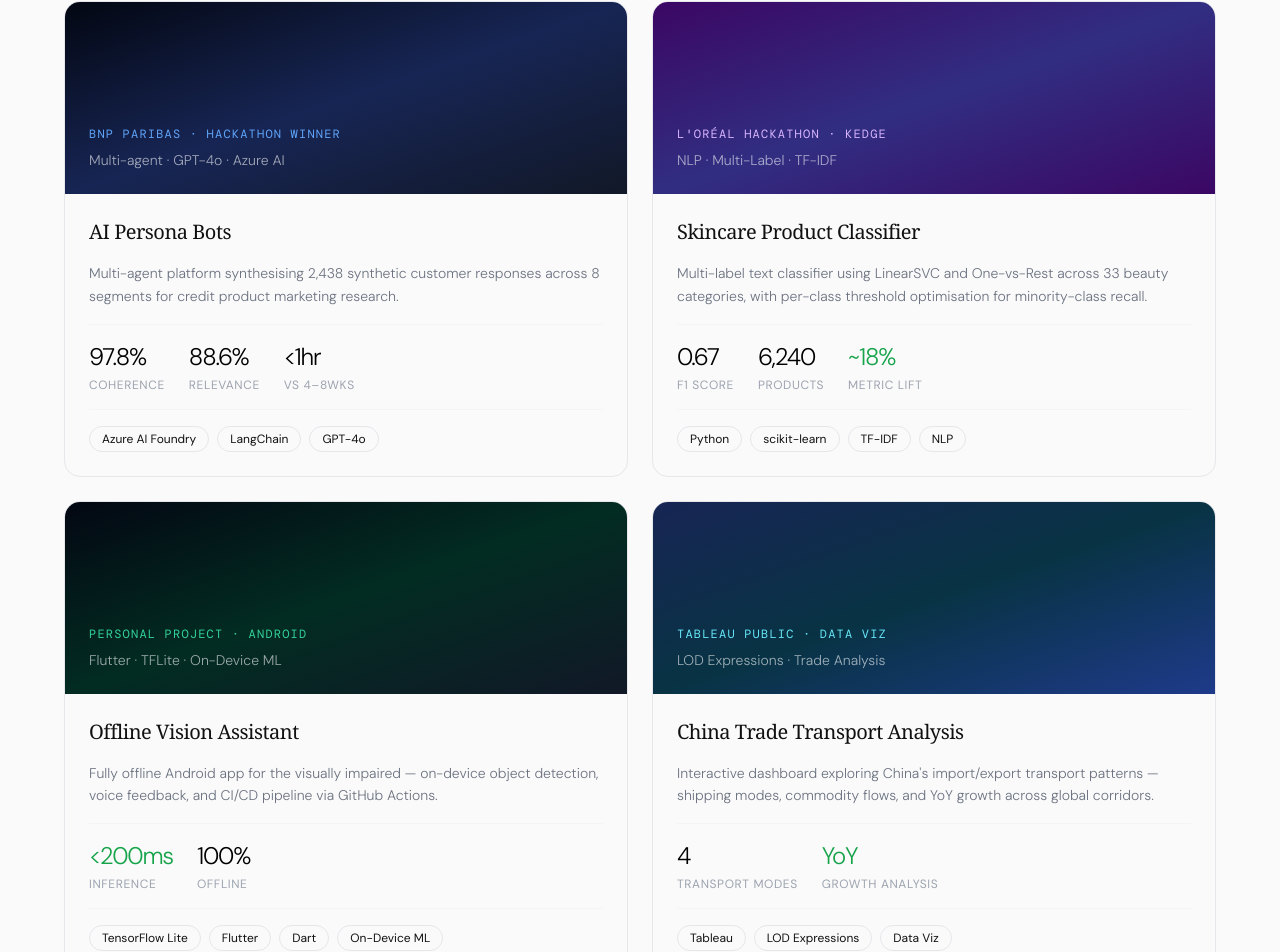
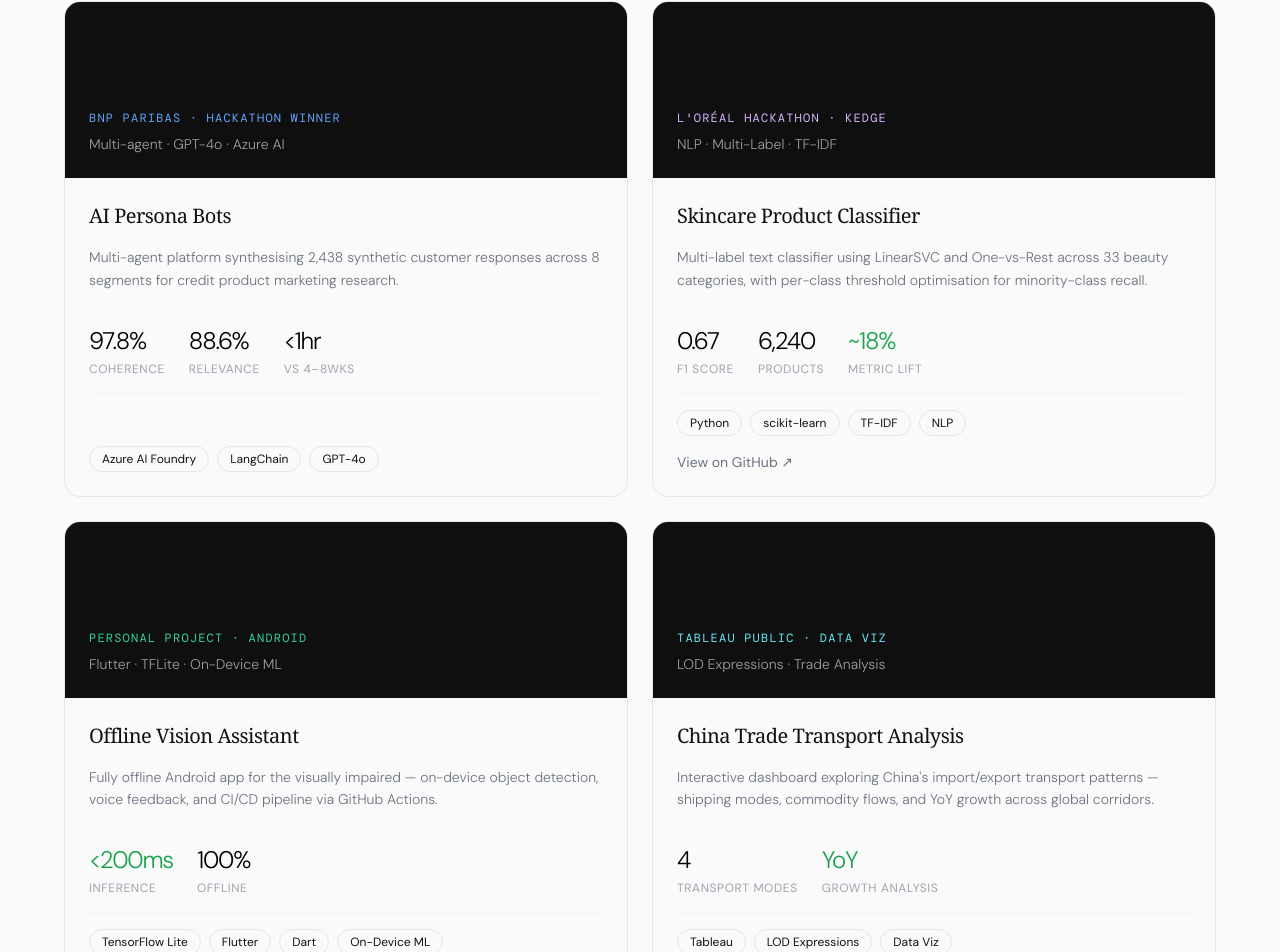
Before and after one commit to deepayans/portfolio, a Next.js app: page / in a window 1280 px wide. Shown: the part 2636-3588 px from the top of the page. Built offline with nearby package versions, Linux system fonts and the light colour scheme; a web font is replaced by a local one.

Commit message:
Refactor project cards layout and styles

```diff
--- a/app/page.tsx
+++ b/app/page.tsx
@@ -174,16 +174,16 @@ export default function Portfolio() {
           <h2 className="text-sm font-mono text-gray-400 uppercase tracking-widest mb-12 md:mb-16 border-b border-gray-200 pb-4">Applied Projects &amp; Hackathons</h2>
         </FadeIn>
 
-        <div className="grid grid-cols-1 md:grid-cols-2 gap-6 md:gap-6">
+        <div className="grid grid-cols-1 md:grid-cols-2 gap-6">
 
           {/* BNP Paribas */}
-          <FadeIn delay={0.1}>
-            <div className="group border border-gray-200 rounded-2xl overflow-hidden hover:border-gray-400 transition-colors duration-300">
-              <div className="relative h-48 bg-gradient-to-br from-gray-950 via-blue-950 to-gray-900 flex flex-col justify-end p-6">
+          <FadeIn delay={0.1} className="h-full">
+            <div className="group border border-gray-200 rounded-2xl overflow-hidden hover:border-gray-400 transition-colors duration-300 flex flex-col h-full">
+              <div className="h-44 bg-[#0f0f0f] flex flex-col justify-end p-6 shrink-0">
                 <div className="text-xs font-mono text-blue-400 uppercase tracking-widest mb-2">BNP Paribas · Hackathon Winner</div>
                 <div className="text-white font-light text-sm opacity-60">Multi-agent · GPT-4o · Azure AI</div>
               </div>
-              <div className="p-6 space-y-4">
+              <div className="p-6 flex flex-col flex-1 gap-4">
                 <h3 className="text-xl font-serif tracking-tight">AI Persona Bots</h3>
                 <p className="text-gray-500 font-light text-sm leading-relaxed">
                   Multi-agent platform synthesising 2,438 synthetic customer responses across 8 segments for credit product marketing research.
@@ -202,7 +202,7 @@ export default function Portfolio() {
                     <div className="text-xs text-gray-400 uppercase tracking-wider mt-1">vs 4–8wks</div>
                   </div>
                 </div>
-                <div className="flex flex-wrap gap-2">
+                <div className="flex flex-wrap gap-2 mt-auto">
                   <span className="px-3 py-1 text-xs border border-gray-200 rounded-full">Azure AI Foundry</span>
                   <span className="px-3 py-1 text-xs border border-gray-200 rounded-full">LangChain</span>
                   <span className="px-3 py-1 text-xs border border-gray-200 rounded-full">GPT-4o</span>
@@ -212,13 +212,13 @@ export default function Portfolio() {
           </FadeIn>
 
           {/* L'Oréal */}
-          <FadeIn delay={0.2}>
-            <div className="group border border-gray-200 rounded-2xl overflow-hidden hover:border-gray-400 transition-colors duration-300">
-              <div className="relative h-48 bg-gradient-to-br from-purple-950 via-indigo-900 to-purple-950 flex flex-col justify-end p-6">
+          <FadeIn delay={0.2} className="h-full">
+            <div className="group border border-gray-200 rounded-2xl overflow-hidden hover:border-gray-400 transition-colors duration-300 flex flex-col h-full">
+              <div className="h-44 bg-[#0f0f0f] flex flex-col justify-end p-6 shrink-0">
                 <div className="text-xs font-mono text-purple-300 uppercase tracking-widest mb-2">{"L'Oréal Hackathon · KEDGE"}</div>
                 <div className="text-white font-light text-sm opacity-60">NLP · Multi-Label · TF-IDF</div>
               </div>
-              <div className="p-6 space-y-4">
+              <div className="p-6 flex flex-col flex-1 gap-4">
                 <h3 className="text-xl font-serif tracking-tight">Skincare Product Classifier</h3>
                 <p className="text-gray-500 font-light text-sm leading-relaxed">
                   Multi-label text classifier using LinearSVC and One-vs-Rest across 33 beauty categories, with per-class threshold optimisation for minority-class recall.
@@ -243,18 +243,21 @@ export default function Portfolio() {
                   <span className="px-3 py-1 text-xs border border-gray-200 rounded-full">TF-IDF</span>
                   <span className="px-3 py-1 text-xs border border-gray-200 rounded-full">NLP</span>
                 </div>
+                <a href="https://github.com/deepayans/Multi-Label-Classification-for-Skincare-Products" target="_blank" rel="noreferrer" className="inline-flex items-center gap-1 text-sm text-gray-500 hover:text-black transition-colors mt-auto">
+                  View on GitHub ↗
+                </a>
               </div>
             </div>
           </FadeIn>
 
           {/* Vision Assistant */}
-          <FadeIn delay={0.3}>
-            <div className="group border border-gray-200 rounded-2xl overflow-hidden hover:border-gray-400 transition-colors duration-300">
-              <div className="relative h-48 bg-gradient-to-br from-gray-950 via-emerald-950 to-gray-900 flex flex-col justify-end p-6">
+          <FadeIn delay={0.3} className="h-full">
+            <div className="group border border-gray-200 rounded-2xl overflow-hidden hover:border-gray-400 transition-colors duration-300 flex flex-col h-full">
+              <div className="h-44 bg-[#0f0f0f] flex flex-col justify-end p-6 shrink-0">
                 <div className="text-xs font-mono text-emerald-400 uppercase tracking-widest mb-2">Personal Project · Android</div>
                 <div className="text-white font-light text-sm opacity-60">Flutter · TFLite · On-Device ML</div>
               </div>
-              <div className="p-6 space-y-4">
+              <div className="p-6 flex flex-col flex-1 gap-4">
                 <h3 className="text-xl font-serif tracking-tight">Offline Vision Assistant</h3>
                 <p className="text-gray-500 font-light text-sm leading-relaxed">
                   Fully offline Android app for the visually impaired — on-device object detection, voice feedback, and CI/CD pipeline via GitHub Actions.
@@ -275,18 +278,21 @@ export default function Portfolio() {
                   <span className="px-3 py-1 text-xs border border-gray-200 rounded-full">Dart</span>
                   <span className="px-3 py-1 text-xs border border-gray-200 rounded-full">On-Device ML</span>
                 </div>
+                <a href="https://github.com/deepayans/SLM-APK-Blind-App" target="_blank" rel="noreferrer" className="inline-flex items-center gap-1 text-sm text-gray-500 hover:text-black transition-colors mt-auto">
+                  View on GitHub ↗
+                </a>
               </div>
             </div>
           </FadeIn>
 
           {/* Tableau */}
-          <FadeIn delay={0.4}>
-            <div className="group border border-gray-200 rounded-2xl overflow-hidden hover:border-gray-400 transition-colors duration-300">
-              <div className="relative h-48 bg-gradient-to-br from-blue-950 via-cyan-950 to-blue-900 flex flex-col justify-end p-6">
+          <FadeIn delay={0.4} className="h-full">
+            <div className="group border border-gray-200 rounded-2xl overflow-hidden hover:border-gray-400 transition-colors duration-300 flex flex-col h-full">
+              <div className="h-44 bg-[#0f0f0f] flex flex-col justify-end p-6 shrink-0">
                 <div className="text-xs font-mono text-cyan-300 uppercase tracking-widest mb-2">Tableau Public · Data Viz</div>
                 <div className="text-white font-light text-sm opacity-60">LOD Expressions · Trade Analysis</div>
               </div>
-              <div className="p-6 space-y-4">
+              <div className="p-6 flex flex-col flex-1 gap-4">
                 <h3 className="text-xl font-serif tracking-tight">China Trade Transport Analysis</h3>
                 <p className="text-gray-500 font-light text-sm leading-relaxed">
                   Interactive dashboard exploring China&apos;s import/export transport patterns — shipping modes, commodity flows, and YoY growth across global corridors.
@@ -306,7 +312,7 @@ export default function Portfolio() {
                   <span className="px-3 py-1 text-xs border border-gray-200 rounded-full">LOD Expressions</span>
                   <span className="px-3 py-1 text-xs border border-gray-200 rounded-full">Data Viz</span>
                 </div>
-                <a href="https://public.tableau.com/app/profile/deepayan.sarkar8273/viz/TransportAnalysisDashboardofChinasImportExport/TransportAnalysisDashboard" target="_blank" rel="noreferrer" className="inline-flex items-center gap-1 text-sm text-gray-500 hover:text-black transition-colors">
+                <a href="https://public.tableau.com/app/profile/deepayan.sarkar8273/viz/TransportAnalysisDashboardofChinasImportExport/TransportAnalysisDashboard" target="_blank" rel="noreferrer" className="inline-flex items-center gap-1 text-sm text-gray-500 hover:text-black transition-colors mt-auto">
                   View on Tableau Public ↗
                 </a>
               </div>
```
